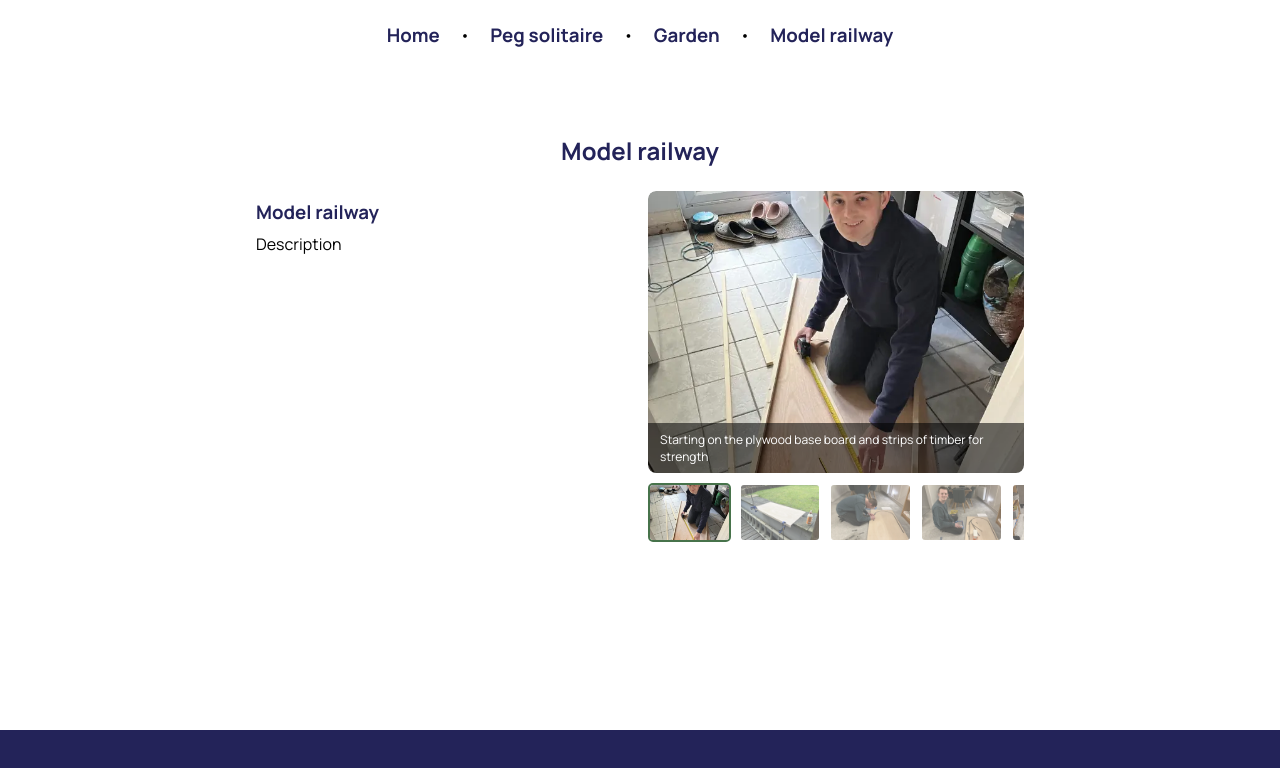
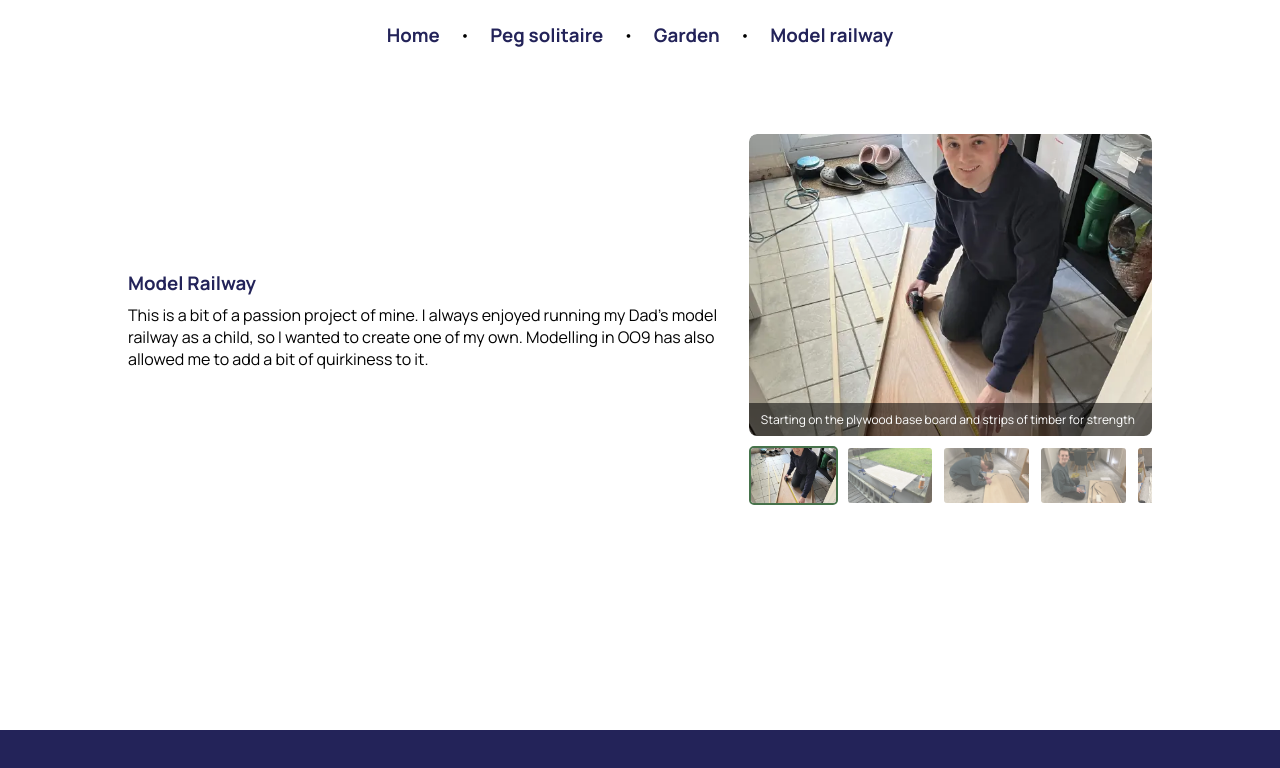
Before and after one commit to JoachimAA/iamjoachim, a React (Vite) app: page /model-railway in a window 1280 px wide. Shown: the top 768 px of the page. Built offline with nearby package versions, Linux system fonts and the light colour scheme.

Commit message:
update model railway page

```diff
--- a/src/App.tsx
+++ b/src/App.tsx
@@ -3,7 +3,7 @@ import { BrowserRouter, Routes, Route } from "react-router";
 import HomePage from "./pages/HomePage";
 import PegSolitairePage from "./pages/PegSolitairePage";
 import GardenPage from "./pages/garden/GardenPage";
-import ModelRailwayPage from "./pages/ModelRailwayPage";
+import ModelRailwayPage from "./pages/model-railway/ModelRailwayPage";
 
 export default function App() {
   return (
--- a/src/components/PageLayout.tsx
+++ b/src/components/PageLayout.tsx
@@ -29,11 +29,7 @@ const Layout = styled("div")({
 
 const ContentContainer = styled("div")({
   flexGrow: 1,
-  margin: "64px 256px",
-
-  [`@media (max-width: ${breakpoints.large}px)`]: {
-    margin: "64px 128px",
-  },
+  margin: "64px 128px",
 
   [`@media (max-width: ${breakpoints.medium}px)`]: {
     margin: "64px",
--- a/src/pages/ModelRailwayPage.tsx
+++ /dev/null
@@ -1,110 +0,0 @@
-import styled from "styled-components";
-import H2 from "../components/typography/H2";
-import PageLayout from "../components/PageLayout";
-import ImageCarousel, {
-  type CarouselImage,
-} from "../components/image-carousel/ImageCarousel";
-import Body from "../components/typography/Body";
-import H3 from "../components/typography/H3";
-
-import image1 from "../assets/photos/model-railway/model-railway-1.webp";
-import image2 from "../assets/photos/model-railway/model-railway-2.webp";
-import image3 from "../assets/photos/model-railway/model-railway-3.webp";
-import image4 from "../assets/photos/model-railway/model-railway-4.webp";
-import image5 from "../assets/photos/model-railway/model-railway-5.webp";
-import image6 from "../assets/photos/model-railway/model-railway-6.webp";
-import image7 from "../assets/photos/model-railway/model-railway-7.webp";
-import image8 from "../assets/photos/model-railway/model-railway-8.webp";
-import image9 from "../assets/photos/model-railway/model-railway-9.webp";
-import image10 from "../assets/photos/model-railway/model-railway-10.webp";
-import image11 from "../assets/photos/model-railway/model-railway-11.webp";
-import image12 from "../assets/photos/model-railway/model-railway-12.webp";
-import image13 from "../assets/photos/model-railway/model-railway-13.webp";
-import image14 from "../assets/photos/model-railway/model-railway-14.webp";
-
-const modelRailwayImages: CarouselImage[] = [
-  {
-    src: image1,
-    alt: "1",
-    caption:
-      "Starting on the plywood base board and strips of timber for strength",
-  },
-  { src: image2, alt: "2", caption: "Gluing and nailing the wood on" },
-  { src: image3, alt: "3", caption: "Constructing the track" },
-  { src: image4, alt: "4", caption: "Constructing the track" },
-  {
-    src: image5,
-    alt: "5",
-    caption: "Gluing cork down to go underneath the track",
-  },
-  // {
-  //   src: image6,
-  //   alt: "6",
-  //   caption: "Cutting lengths of cork to go underneath the track",
-  // },
-  {
-    src: image7,
-    alt: "7",
-    caption: "Cutting lengths of cork to go underneath the track",
-  },
-  {
-    src: image8,
-    alt: "8",
-    caption: "Track all laid on top of the cork underlay",
-  },
-  { src: image9, alt: "9", caption: "Spray painting the track" },
-  { src: image10, alt: "10", caption: "Track all spray painted" },
-  { src: image11, alt: "11", caption: "Painting the rest of the board brown" },
-  { src: image12, alt: "12", caption: "Starting to lay the ballast" },
-  {
-    src: image13,
-    alt: "13",
-    caption: "First bit of ballast laid and stuck down",
-  },
-  {
-    src: image14,
-    alt: "14",
-    caption: "Welsh Pony on the line next to my scratch built platform",
-  },
-];
-
-export default function ModelRailwayPage() {
-  return (
-    <PageLayout>
-      <ContentContainer>
-        <H2 message="Model railway" />
-        <div
-          style={{
-            display: "grid",
-            gridTemplateColumns: "1fr 1fr",
-            gap: "16px",
-            rowGap: "32px",
-          }}
-        >
-          <div
-            style={{
-              padding: "8px 0px",
-              gap: "8px",
-              display: "flex",
-              flexDirection: "column",
-            }}
-          >
-            <H3 message="Model railway" />
-            <Body message="Description" />
-          </div>
-          <div>
-            <ImageCarousel images={modelRailwayImages} />
-          </div>
-        </div>
-      </ContentContainer>
-    </PageLayout>
-  );
-}
-
-const ContentContainer = styled("div")({
-  display: "flex",
-  justifyContent: "center",
-  flexDirection: "column",
-  alignItems: "center",
-  gap: "24px",
-});
--- /dev/null
+++ b/src/pages/model-railway/ModelRailwayPage.tsx
@@ -0,0 +1,21 @@
+import styled from "styled-components";
+import PageLayout from "../../components/PageLayout";
+import ModelRailwayProject from "./ModelRailwayProject";
+
+export default function ModelRailwayPage() {
+  return (
+    <PageLayout>
+      <ContentContainer>
+        <ModelRailwayProject />
+      </ContentContainer>
+    </PageLayout>
+  );
+}
+
+const ContentContainer = styled("div")({
+  display: "flex",
+  justifyContent: "center",
+  flexDirection: "column",
+  alignItems: "center",
+  gap: "24px",
+});
--- /dev/null
+++ b/src/pages/model-railway/ModelRailwayProject.tsx
@@ -0,0 +1,73 @@
+import ProjectLayout from "../../components/project-layout/ProjectLayout";
+import type { CarouselImage } from "../../components/image-carousel/ImageCarousel";
+
+import image1 from "../../assets/photos/model-railway/model-railway-1.webp";
+import image2 from "../../assets/photos/model-railway/model-railway-2.webp";
+import image3 from "../../assets/photos/model-railway/model-railway-3.webp";
+import image4 from "../../assets/photos/model-railway/model-railway-4.webp";
+import image5 from "../../assets/photos/model-railway/model-railway-5.webp";
+import image6 from "../../assets/photos/model-railway/model-railway-6.webp";
+import image7 from "../../assets/photos/model-railway/model-railway-7.webp";
+import image8 from "../../assets/photos/model-railway/model-railway-8.webp";
+import image9 from "../../assets/photos/model-railway/model-railway-9.webp";
+import image10 from "../../assets/photos/model-railway/model-railway-10.webp";
+import image11 from "../../assets/photos/model-railway/model-railway-11.webp";
+import image12 from "../../assets/photos/model-railway/model-railway-12.webp";
+import image13 from "../../assets/photos/model-railway/model-railway-13.webp";
+import image14 from "../../assets/photos/model-railway/model-railway-14.webp";
+
+const modelRailwayImages: CarouselImage[] = [
+  {
+    src: image1,
+    alt: "1",
+    caption:
+      "Starting on the plywood base board and strips of timber for strength",
+  },
+  { src: image2, alt: "2", caption: "Gluing and nailing the wood on" },
+  { src: image3, alt: "3", caption: "Constructing the track" },
+  { src: image4, alt: "4", caption: "Constructing the track" },
+  {
+    src: image5,
+    alt: "5",
+    caption: "Gluing cork down to go underneath the track",
+  },
+  // {
+  //   src: image6,
+  //   alt: "6",
+  //   caption: "Cutting lengths of cork to go underneath the track",
+  // },
+  {
+    src: image7,
+    alt: "7",
+    caption: "Cutting lengths of cork to go underneath the track",
+  },
+  {
+    src: image8,
+    alt: "8",
+    caption: "Track all laid on top of the cork underlay",
+  },
+  { src: image9, alt: "9", caption: "Spray painting the track" },
+  { src: image10, alt: "10", caption: "Track all spray painted" },
+  { src: image11, alt: "11", caption: "Painting the rest of the board brown" },
+  { src: image12, alt: "12", caption: "Starting to lay the ballast" },
+  {
+    src: image13,
+    alt: "13",
+    caption: "First bit of ballast laid and stuck down",
+  },
+  {
+    src: image14,
+    alt: "14",
+    caption: "Welsh Pony on the line next to my scratch built platform",
+  },
+];
+
+export default function ModelRailwayProject() {
+  return (
+    <ProjectLayout
+      title="Model Railway"
+      description="This is a bit of a passion project of mine. I always enjoyed running my Dad's model railway as a child, so I wanted to create one of my own. Modelling in OO9 has also allowed me to add a bit of quirkiness to it."
+      images={modelRailwayImages}
+    />
+  );
+}
--- a/src/styles/breakpoints.ts
+++ b/src/styles/breakpoints.ts
@@ -1,5 +1,5 @@
 export const breakpoints = {
   small: 768,
   medium: 1024,
-  large: 1240,
+  large: 1200,
 } as const;
```
